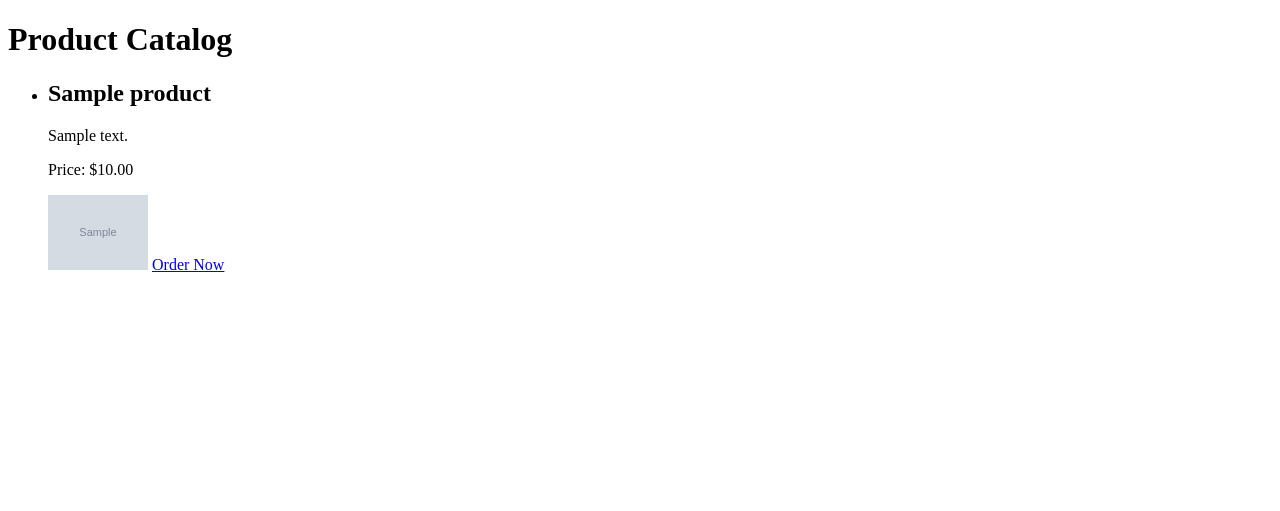
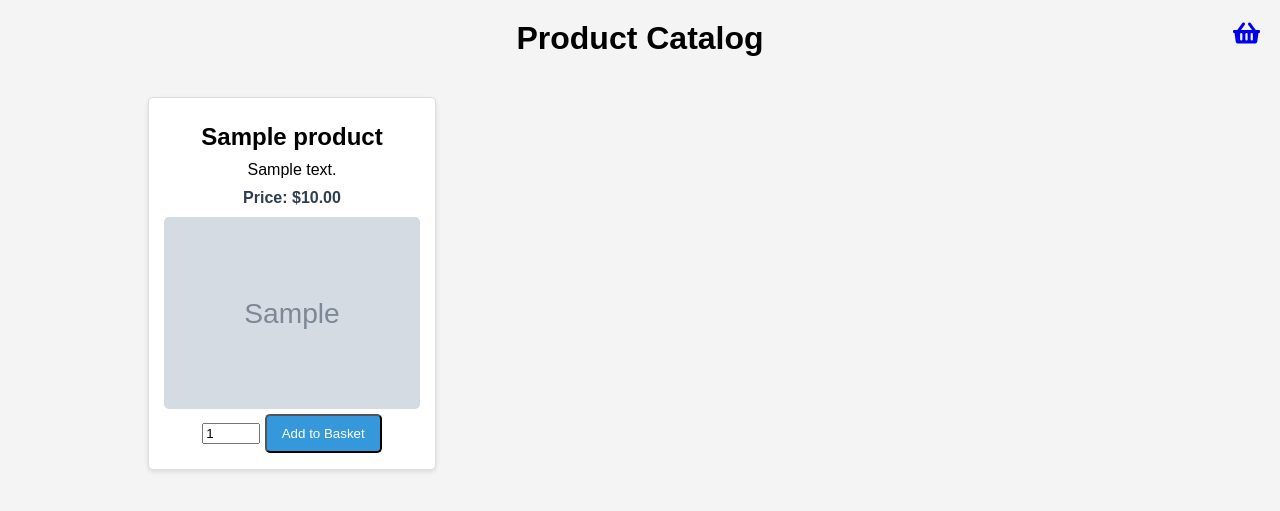
Before and after one commit to JonasPHenriksen/GTG-online-cafe-shop, a Django app: page /products/ in a window 1280 px wide. Shown: the top 511 px of the page. Run offline with Django 5.2, Linux system fonts and the light colour scheme; tables that the repository leaves empty hold one stand-in row (values such as "Sample post"); grey boxes marked "Sample" are stand-in pictures.

Commit message:
Added basket and categories for the products

```diff
--- a/cafe_shop/urls.py
+++ b/cafe_shop/urls.py
@@ -18,12 +18,16 @@ from django.conf import settings
 from django.conf.urls.static import static
 from django.contrib import admin
 from django.urls import path, include
-from products.views import home
+from products.views import home, add_to_basket, view_basket, place_order
 
 urlpatterns = [
     path('admin/', admin.site.urls),
     path('products/', include('products.urls')),
+    path('add_to_basket/<int:product_id>/', add_to_basket, name='add_to_basket'),
+    path('basket/', view_basket, name='basket'),
+    path('place_order/', place_order, name='place_order'),
     path('', home, name='home'),
+    path('view_basket/', view_basket, name='view_basket'),  # Ensure this line exists
 ]
 
 
--- a/products/models.py
+++ b/products/models.py
@@ -1,18 +1,39 @@
 from django.db import models
+
+class Category(models.Model):
+    name = models.CharField(max_length=100)
+
+    def __str__(self):
+        return self.name
 
 class Product(models.Model):
     name = models.CharField(max_length=100)
     description = models.TextField()
     price = models.DecimalField(max_digits=10, decimal_places=2)
     image = models.ImageField(upload_to='products/')
+    category = models.ForeignKey(Category, on_delete=models.CASCADE, default=None, related_name='products')
 
     def __str__(self):
         return self.name
 
 class Order(models.Model):
-    product = models.ForeignKey(Product, on_delete=models.CASCADE)
-    quantity = models.PositiveIntegerField()
-    created_at = models.DateTimeField(auto_now_add=True)
+    user = models.CharField(max_length=150)  # Store the username as a string
+    created_at = models.DateTimeField(auto_now_add=True)  # Timestamp for when the order was created
 
     def __str__(self):
-        return f"Order of {self.quantity} x {self.product.name}"
+        return f"Order {self.id} by {self.user}"
+
+class OrderItem(models.Model):
+    order = models.ForeignKey(Order, related_name='items', on_delete=models.CASCADE)  # Link to the Order
+    product = models.ForeignKey(Product, on_delete=models.CASCADE)  # Link to the Product
+    quantity = models.PositiveIntegerField(default=1)  # Store the quantity of the product
+
+    def __str__(self):
+        return f"{self.quantity} of {self.product.name} in Order {self.order.id}"
+
+class BasketItem(models.Model):
+    product = models.ForeignKey(Product, on_delete=models.CASCADE)
+    quantity = models.PositiveIntegerField(default=1)
+
+    def __str__(self):
+        return f"{self.quantity} x {self.product.name}"
--- a/products/templates/products/product_list.html
+++ b/products/templates/products/product_list.html
@@ -4,19 +4,96 @@
     <meta charset="UTF-8">
     <meta name="viewport" content="width=device-width, initial-scale=1.0">
     <title>Product List</title>
+    <style>
+        body {
+            font-family: Arial, sans-serif;
+            margin: 0;
+            padding: 0;
+            background-color: #f4f4f4;
+        }
+        h1 {
+            text-align: center;
+            margin: 20px 0;
+        }
+        .container {
+            width: 80%;
+            margin: auto;
+            overflow: hidden;
+        }
+        .product {
+            background: #fff;
+            border: 1px solid #ddd;
+            border-radius: 5px;
+            margin: 20px;
+            padding: 15px;
+            box-shadow: 0 2px 5px rgba(0, 0, 0, 0.1);
+            text-align: center;
+            transition: transform 0.2s;
+        }
+        .product:hover {
+            transform: scale(1.05);
+        }
+        .product img {
+            max-width: 100%;
+            height: auto;
+            border-radius: 5px;
+        }
+        .product h2 {
+            font-size: 1.5em;
+            margin: 10px 0;
+        }
+        .product p {
+            margin: 10px 0;
+        }
+        .price {
+            font-weight: bold;
+            color: #2c3e50;
+        }
+        .order-button {
+            display: inline-block;
+            padding: 10px 15px;
+            background: #3498db;
+            color: white;
+            text-decoration: none;
+            border-radius: 5px;
+            transition: background 0.3s;
+        }
+        .order-button:hover {
+            background: #2980b9;
+        }
+        .product-grid {
+            display: grid;
+            grid-template-columns: repeat(auto-fill, minmax(250px, 1fr));
+            gap: 20px;
+        }
+        .quantity-input {
+            width: 50px;
+            margin: 10px 0;
+        }
+    </style>
 </head>
 <body>
     <h1>Product Catalog</h1>
-    <ul>
-        {% for product in products %}
-            <li>
-                <h2>{{ product.name }}</h2>
-                <p>{{ product.description }}</p>
-                <p>Price: ${{ product.price }}</p>
-                <img src="{{ product.image.url }}" alt="{{ product.name }}" style="width:100px;height:auto;">
-                <a href="{% url 'order_product' %}?product_id={{ product.id }}">Order Now</a>
-            </li>
-        {% endfor %}
-    </ul>
+    <link rel="stylesheet" href="https://cdnjs.cloudflare.com/ajax/libs/font-awesome/5.15.4/css/all.min.css">
+    <a href="{% url 'view_basket' %}" style="position: fixed; top: 20px; right: 20px; font-size: 24px;">
+        <i class="fas fa-shopping-basket"></i>
+    </a>
+    <div class="container">
+        <div class="product-grid">
+            {% for product in products %}
+                <div class="product">
+                    <h2>{{ product.name }}</h2>
+                    <p>{{ product.description }}</p>
+                    <p class="price">Price: ${{ product.price }}</p>
+                    <img src="{{ product.image.url }}" alt="{{ product.name }}">
+                    <form action="{% url 'add_to_basket' product.id %}" method="post">
+                        {% csrf_token %}
+                        <input type="number" name="quantity" class="quantity-input" value="1" min="1">
+                        <button type="submit" class="order-button">Add to Basket</button>
+                    </form>
+                </div>
+            {% endfor %}
+        </div>
+    </div>
 </body>
 </html>
--- a/products/views.py
+++ b/products/views.py
@@ -1,6 +1,7 @@
-from django.shortcuts import render, redirect
+from django.shortcuts import get_object_or_404, render, redirect
+from django.http import JsonResponse
 from .forms import OrderForm
-from .models import Product
+from .models import Product, BasketItem
 
 def home(request):
     return render(request, 'products/home.html')
@@ -24,3 +25,60 @@ def order_product(request):
         form = OrderForm(initial={'product': product}) if product else OrderForm()
 
     return render(request, 'products/order_product.html', {'form': form, 'product': product})
+
+def add_to_basket(request, product_id):
+    product = get_object_or_404(Product, id=product_id)
+    quantity = int(request.POST.get('quantity', 1))  # Get quantity from form or default to 1
+
+    # Use a session to store basket items for unauthenticated users
+    basket = request.session.get('basket', {})
+
+    # If the product is already in the basket, update the quantity
+    if str(product_id) in basket:
+        basket[str(product_id)] += quantity
+    else:
+        basket[str(product_id)] = quantity
+
+    # Save the updated basket back to the session
+    request.session['basket'] = basket
+
+    # Return a JSON response with the updated basket
+    return JsonResponse({
+        'success': True,
+        'message': f'Added {quantity} of {product.name} to the basket.',
+        'basket': basket  # Optionally return the updated basket
+    })
+def view_basket(request):
+    basket = request.session.get('basket', {})
+    basket_items = []
+
+    # Retrieve product details for each item in the basket
+    for product_id, quantity in basket.items():
+        product = get_object_or_404(Product, id=product_id)
+        basket_items.append({'product': product, 'quantity': quantity})
+
+    if request.method == 'POST':
+        form = OrderForm(request.POST)
+        if form.is_valid():
+            order = form.save(commit=False)
+            order.user = request.user  # Assuming you want to associate the order with the user
+            order.save()
+            # Clear the basket after placing the order
+            request.session['basket'] = {}
+            return render(request, 'products/order_confirmation.html', {'order': order})
+    else:
+        form = OrderForm()
+
+    return render(request, 'products/basket.html', {'basket_items': basket_items, 'form': form})
+
+
+def place_order(request):
+    if request.user.is_authenticated:
+        basket_items = BasketItem.objects.filter(user=request.user)
+        # Here you would typically create an Order model and save the order details
+
+        # Clear the basket after placing the order
+        basket_items.delete()
+        return render(request, 'products/order_confirmation.html')
+    else:
+        return redirect('login')  # Redirect to login if not authenticated
```
Also changed, not shown: products/admin.py (+11 -1 lines), products/forms.py (+7 -5 lines), products/templates/products/basket.html (added, +23 -0 lines), products/templates/products/order_confirmation.html (added, +13 -0 lines), products/migrations/0005_category_product_category.py (added), products/migrations/0006_user_basketitem.py (added), products/migrations/0007_remove_order_product_remove_order_quantity_and_more.py (added), products/migrations/0008_remove_order_user_remove_basketitem_user_and_more.py (added), products/migrations/0009_remove_order_name_order_user_orderitem.py (added).
